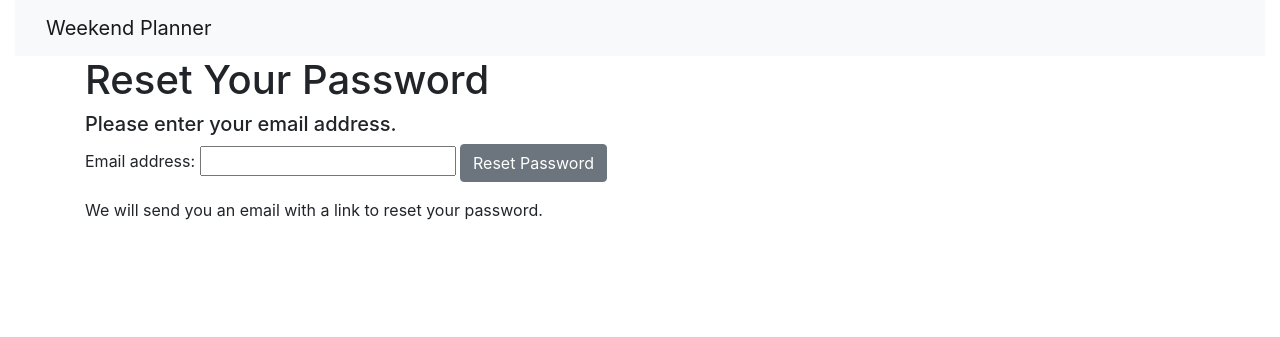
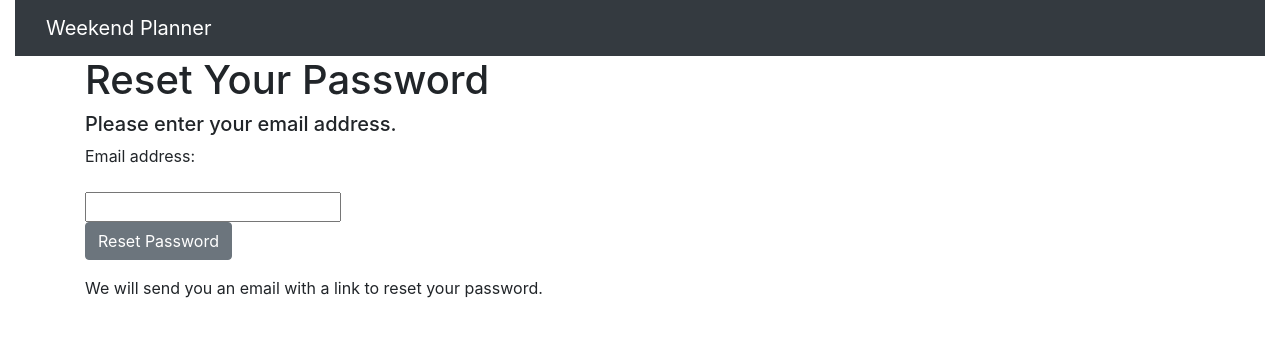
Before and after one commit to mathilde206/weekend-planner-django-only, a Django app: page /password-reset/ in a window 1280 px wide. Shown: the top 337 px of the page. Run offline with Django 3.2, Linux system fonts and the light colour scheme; some libraries are stand-ins or nearby versions.

Commit message:
Update password reset templates

```diff
--- a/templates/registration/password_reset_complete.html
+++ b/templates/registration/password_reset_complete.html
@@ -2,7 +2,7 @@
 
 {% block content %}
 <div class="container-fluid">
-    <nav class="navbar navbar-expand-md navbar-light bg-light">
+    <nav class="navbar navbar-expand-md navbar-dark bg-dark">
         <div class="container-fluid">
             <div class="navbar-header">
                 <a class="navbar-brand" href="/">Weekend Planner</a>
--- a/templates/registration/password_reset_confirm.html
+++ b/templates/registration/password_reset_confirm.html
@@ -2,7 +2,7 @@
 
 {% block content %}
 <div class="container-fluid">
-    <nav class="navbar navbar-expand-md navbar-light bg-light">
+    <nav class="navbar navbar-expand-md navbar-dark bg-dark">
         <div class="container-fluid">
             <div class="navbar-header">
                 <a class="navbar-brand" href="/">Weekend Planner</a>
--- a/templates/registration/password_reset_done.html
+++ b/templates/registration/password_reset_done.html
@@ -2,7 +2,7 @@
 
 {% block content %}
 <div class="container-fluid">
-    <nav class="navbar navbar-expand-md navbar-light bg-light">
+    <nav class="navbar navbar-expand-md navbar-dark bg-dark">
         <div class="container-fluid">
             <div class="navbar-header">
                 <a class="navbar-brand" href="/">Weekend Planner</a>
--- a/templates/registration/password_reset_form.html
+++ b/templates/registration/password_reset_form.html
@@ -2,7 +2,7 @@
 
 {% block content %}
 <div class="container-fluid">
-    <nav class="navbar navbar-expand-md navbar-light bg-light">
+    <nav class="navbar navbar-expand-md navbar-dark bg-dark">
         <div class="container-fluid">
             <div class="navbar-header">
                 <a class="navbar-brand" href="/">Weekend Planner</a>
@@ -21,9 +21,11 @@
 
             <p>
                 <label for="id_email">Email address: </label>
+            <div class="margin-top">
                 {{form.email}}
+            </div>
 
-                <button class="btn btn-secondary main-button">Reset Password</button>
+            <button class="btn btn-secondary main-button margin-top">Reset Password</button>
             </p>
 
             <p>We will send you an email with a link to reset your password.</p>
```
